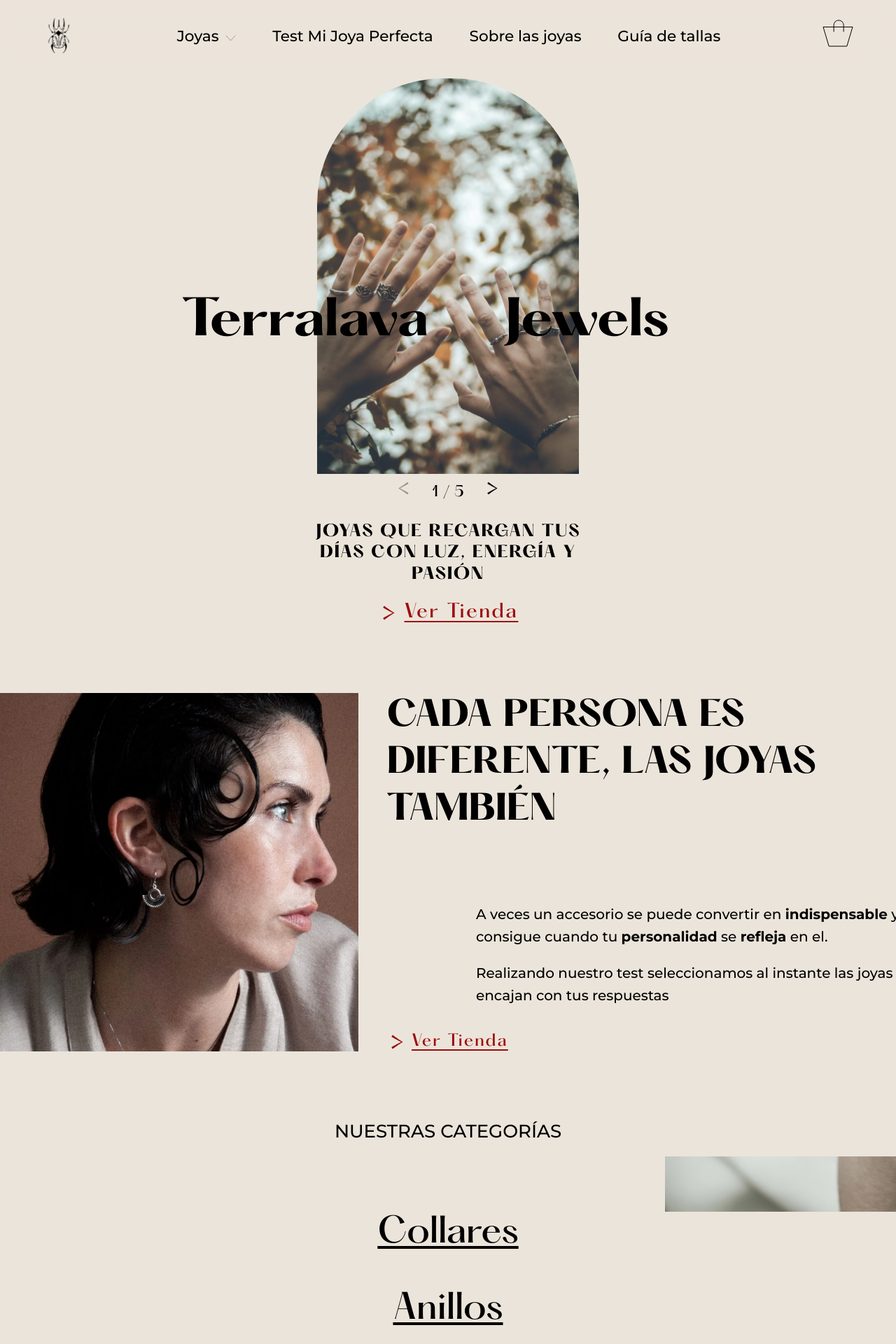
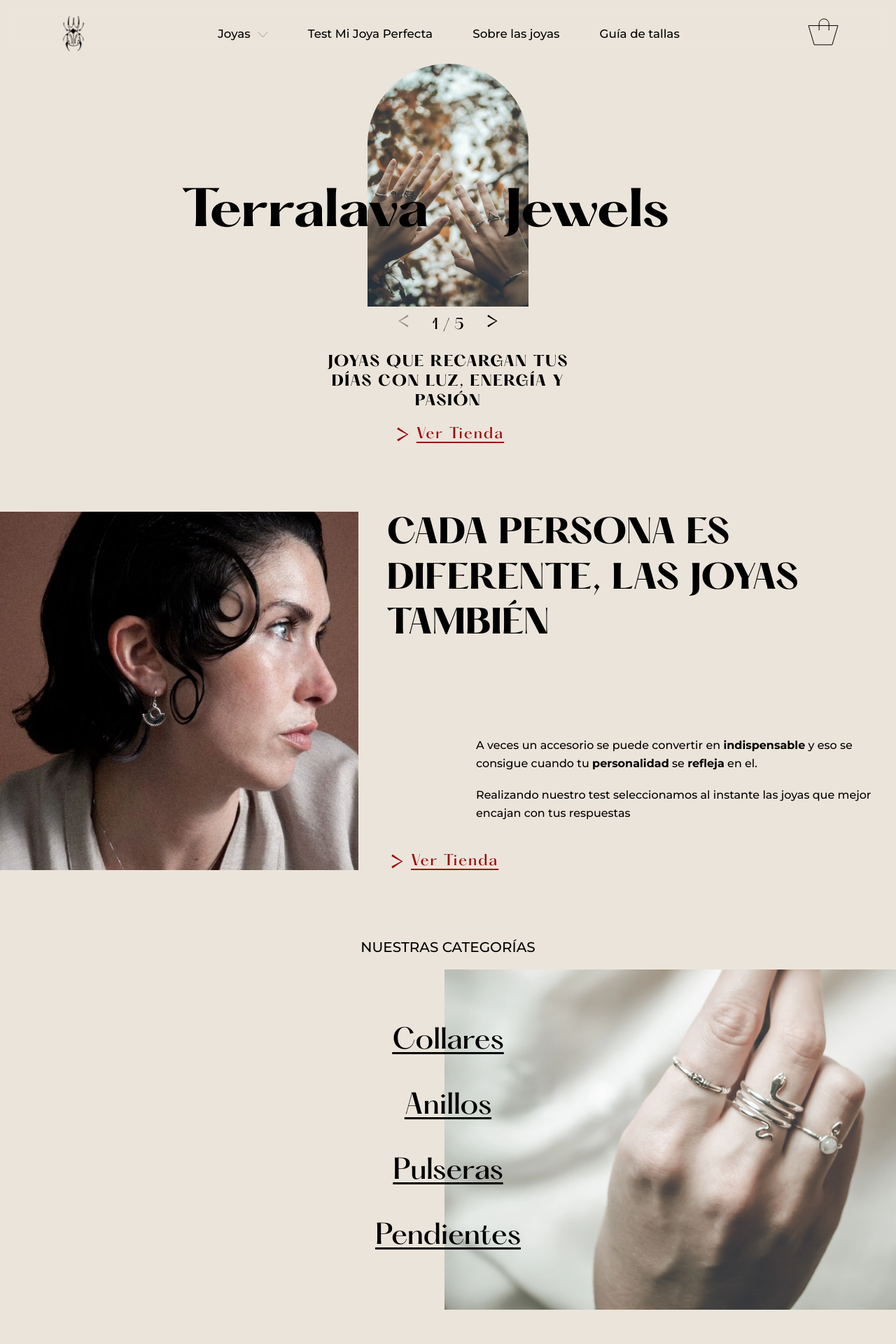
Before and after one commit to Binca-SA/terralava-beta, a PHP site: page / in a window 1280 px wide. Shown: the top 1920 px of the page at 70% size. Run offline with PHP 8.4, Linux system fonts and the light colour scheme; data that the repository does not hold is empty; grey boxes are pictures that could not be loaded.

Commit message:
resizing fonts

```diff
--- a/css/main.css
+++ b/css/main.css
@@ -160,7 +160,7 @@ body {
   .containter-topbar {
     padding-top: 1.2em;
     height: 80px;
-    font-size: 18px;
+    font-size: 14px;
   }
 
   .container-logo {
@@ -174,6 +174,9 @@ body {
   }
 
   .menu {
+    -webkit-column-gap: 1.2em;
+       -moz-column-gap: 1.2em;
+            column-gap: 1.2em;
     background: none;
     margin-left: 0;
     display: -webkit-box;
@@ -217,7 +220,7 @@ body {
 }
 .cta-buttoms {
   color: #9D0B0B;
-  font-size: 22px;
+  font-size: 20px;
   font-weight: 500;
   letter-spacing: 0.1em;
   text-decoration: underline;
@@ -493,8 +496,8 @@ body {
 
   .swiper {
     margin-top: 0;
-    width: calc(20.6em *1.3);
-    height: calc(31em *1.3);
+    width: calc(20.6em *.8);
+    height: calc(31em *.8);
   }
 
   .swiper-button-next {
@@ -578,10 +581,9 @@ body {
     margin-top: -2em;
   }
   .intro-home__title {
-    margin-top: -2em;
     margin-bottom: 1em;
-    width: 380px;
-    font-size: 22px;
+    width: 350px;
+    font-size: 20px;
   }
   .intro-home__cta {
     margin-top: 6em;
@@ -625,13 +627,16 @@ body {
 }
 
 /*SECTION LINKS TO THE SHOP*/
-.section-linksShop {
+.section-links {
   background-image: url("../images/home/backgroundLinks.webp");
   background-repeat: no-repeat;
   background-size: contain;
   background-position: right;
   -o-object-fit: contain;
      object-fit: contain;
+}
+
+.section-linksShop {
   display: -webkit-box;
   display: -ms-flexbox;
   display: flex;
@@ -724,22 +729,26 @@ body {
   .section-miJoyaPerfecta__title {
     color: black;
     position: inherit;
-    font-size: 48px;
+    font-size: 46px;
     margin-top: 0;
     margin-right: 3em;
     margin-left: 0;
     width: 750px;
   }
   .section-miJoyaPerfecta__description {
+    font-size: 16px;
     margin-left: 128px;
     -ms-flex-item-align: end;
         -ms-grid-row-align: end;
         align-self: end;
+    width: 600px;
   }
   .section-miJoyaPerfecta__description-2 {
+    font-size: 16px;
     margin-top: 20px;
     margin-left: 128px;
     margin-bottom: 0;
+    width: 600px;
     -ms-flex-item-align: end;
         -ms-grid-row-align: end;
         align-self: end;
@@ -762,6 +771,12 @@ body {
     grid-template-rows: 1fr 0.25fr 0.25fr 0.25fr;
   }
 
+  .section-links {
+    background-size: 69%;
+    background-repeat: no-repeat;
+    background-position: 160% 100%;
+  }
+
   .section-linksShop {
     background-position: 950px -1457px;
     background-size: 80%;
@@ -770,12 +785,12 @@ body {
     width: 50%;
   }
   .section-linksShop__title {
-    font-size: 26px;
+    font-size: 20px;
   }
   .section-linksShop__container-links__item {
     margin-top: 0.2em;
     margin-bottom: 0.2em;
-    font-size: 48px;
+    font-size: 38px;
   }
 }
 /*SECTION VALUES*/
@@ -997,7 +1009,7 @@ body {
 
   .intro-home__cta {
     margin: 0;
-    font-size: 26px;
+    font-size: 20px;
   }
 }
 @media (min-width: 700px) {
--- a/js/sections/imagenes.js
+++ b/js/sections/imagenes.js
@@ -3,7 +3,7 @@ const listOfImages = [
     {desc: 'Pendientes de plata de primera ley con forma de serpiente, perfectos para el lóbulo alto de la oreja ', name:'Pendientes Caeli', price:'12€', alt:'', img:'../images/test/imagen2.webp'},
     {desc: 'Pendientes con turquesa. La turquesa te ofrece bienestar al cuerpo y espíritu, considerada como amuleto desde tiempos remotos.', name:'Pendientes Naal', price:'18€', alt:'', img:'../images/test/imagen3.webp'},
     {desc: 'Pendientes de playa de primera ley 925 con detalles florales en su interior.', name: 'Pendientes Maeve', price:'19.50€', alt:'', img:'../images/test/imagen4.webp'},
-    {desc: 'Pulsera elástica de plata de primera ley con piedra de ojo de tigre. La piedra del ojo de tigre es considerada la piedra de la libertad. Carga de nergía positiva, protege frente a las malas vibraciones y ayuda con mantener el equilibrio de las emociones como el miedo, la ansiedad o la toma de decisiones. Muy utilizada durante siglos en la medicicina tradicional china', name:'Pulsera Alanis', price:'27€', alt:'', img:'../images/test/imagen5.webp'},
+    {desc: 'Pulsera elástica de plata de primera ley con piedra de ojo de tigre. La piedra del ojo de tigre es considerada la piedra de la libertad.', name:'Pulsera Alanis', price:'27€', alt:'', img:'../images/test/imagen5.webp'},
     {desc: 'Anillo de plata de primera ley con piedra lunar.', name:'Anillo Dian', price:'23€', alt:'', img:'../images/test/imagen6.webp'},
     {desc: 'Anillo de plata de primera ley con diseño de cabezas de serpeinte.', name: 'Anillo Hal', price:'23€', alt:'', img:'../images/test/imagen7.webp'},
     {desc: 'Colgante de plata de primera ley con forma de atrapasueños.', name: 'Colgante Enya', price:'20€', alt:'', img:'../images/test/imagen8.webp'},
--- a/php/home.php
+++ b/php/home.php
@@ -22,8 +22,9 @@
         </div>
     </section>
 
-    <section class="section-links section-margin-top">
-        <p class="section-linksShop__title">NUESTRAS CATEGORÍAS</p>
+    <section class="section-margin-top">
+    <p class="section-linksShop__title">NUESTRAS CATEGORÍAS</p>
+    <div class="section-links">
         <!-- <img class="section-linksShop__img" src="<?php echo $path; ?>images/home/backgroundLinks.webp" alt=""> -->
         <div class="section-linksShop">
             <div class="section-linksShop__container-titleLinks">
@@ -35,6 +36,7 @@
                 </ul>
             </div>
         </div>
+    </div>
     </section>
     <!-- <img class="section-linksShop__img" src="<?php echo $path; ?>images/home/backgroundLinks.webp" alt="hand with rings holding a flower"> -->
 
--- a/sass/components/_buttons.scss
+++ b/sass/components/_buttons.scss
@@ -1,7 +1,7 @@
 .cta-buttoms{
     color: $cta-color;
         font: {
-            size: 22px;
+            size: 20px;
             weight: 500;
         }
         letter-spacing: .1em;
--- a/sass/layout/_footer.scss
+++ b/sass/layout/_footer.scss
@@ -11,6 +11,7 @@
             font-family: $headers;
             font-size: 30px;
             line-height:145.5% ;
+            width: 85vw;
             margin: {
                 top: 0;
                 bottom:$atom-margin-icons;
@@ -24,6 +25,7 @@
             align-items:center ;
             align-content: space-between;
             gap: $atom-margin-icons;
+            width: 50vw;
             &__input{
                 background: none;
                 border:none;
@@ -52,8 +54,9 @@
     &__cookies-container{
         display: flex;
         flex-direction: row;
+        justify-content: space-around;
         align-items: center;
-        gap: $molecule-margin;
+        gap: 3em;
     }
 
 }
--- a/sass/layout/_navigation.scss
+++ b/sass/layout/_navigation.scss
@@ -118,7 +118,7 @@
     .containter-topbar{
         padding-top:$atom-margin ;
         height: 80px;
-        font-size: 18px;
+        font-size: 14px;
     }
     .container-logo{
         order:-1;
@@ -127,6 +127,7 @@
         display: none;
     }
     .menu{
+        column-gap: $atom-margin;
         background:none;
         margin-left: 0;
         display: flex;
--- a/sass/utilities/_mixins.scss
+++ b/sass/utilities/_mixins.scss
@@ -30,7 +30,7 @@
         right: $exterior-margen;
         bottom: $molecule-margin;
     }
-    font-size:$p-desk ;
+    // font-size:$p-desk ;
     line-height: 160.5%;
 }
 @mixin containers-values{
--- a/sass/variables/_tipografia.scss
+++ b/sass/variables/_tipografia.scss
@@ -45,11 +45,11 @@ $p-footer:10px;
 //FONT SIZE DESKTOP//
 $h1-desk: 68px;
 $h2-desk: 26px;
-$h3-desk: 48px;
+$h3-desk: 46px;
 $h5-desk:38px;
 $h6-desk:64px;
 $p-desk:18px;
 $p-price:16px;
-$p-desk-bold:20px;
+$p-desk-bold:16px;
 $cta-desk:26px;
 $p-footer-desk:24px;
--- a/sass/views/_home.scss
+++ b/sass/views/_home.scss
@@ -153,8 +153,8 @@
         }
         .swiper {
             margin-top: 0;
-            width: calc(20.6em *1.3);
-            height: calc(31em *1.3);
+            width: calc(20.6em *.8);
+            height: calc(31em *.8);
         }
         .swiper-button-next{
             grid-column: 2/3;
@@ -179,8 +179,8 @@
 @media (min-width:2000px){
     .swiper {
         margin-top: 0;
-        width: calc(20.6em *2);
-        height: calc(31em *2);
+        width: calc(20.6em *1.1);
+        height: calc(31em 1.1);
     }
 }
 /*HOME-CTA INTRO*/
@@ -217,12 +217,12 @@
 
         &__title{
             margin: {
-                top: -2em;
+
                 bottom: 1em;
             }
             // position: absolute;
-            width: 380px;
-            font-size: 22px;
+            width: 350px;
+            font-size: 20px;
         }
         &__cta{
             margin-top: 6em;
@@ -275,14 +275,15 @@
 }
 
 /*SECTION LINKS TO THE SHOP*/
-
-.section-linksShop{
+.section-links{
     background-image: url('../images/home/backgroundLinks.webp');
     // background-size: 70%;
     background-repeat: no-repeat;
     background-size: contain;
     background-position: right;
     object-fit: contain;
+}
+.section-linksShop{
     display: flex;
     justify-content: center;
     flex-direction: column;
@@ -359,15 +360,19 @@
             // width: 550px;
         }
         &__description{
+            font-size: $p-desk-bold;
             margin-left: $section-margin-desk;
             // width: 500px;
             align-self:end ;
+            width: 600px;
         }
         &__description-2{
+            font-size: $p-desk-bold;
             margin-top: $atom-margin-desk;
             // width: 500px;
             margin-left: $section-margin-desk;
             margin-bottom: 0;
+            width: 600px;
             align-self:end ;
         }
         &__cta{
@@ -383,11 +388,11 @@
         margin-right: $exterior-margen-desk;
         grid-template-rows: 1fr .25fr .25fr .25fr;
     }
-    // .section-linksShop{
-    //     background-size: 69%;
-    //     background-repeat: no-repeat;
-    //     background-position: 160% 100%;
-    // }
+    .section-links{
+        background-size: 69%;
+        background-repeat: no-repeat;
+        background-position: 160% 100%;
+    }
     .section-linksShop{
         background-position: 950px -1457px;
         background-size: 80%;
@@ -395,14 +400,14 @@
             width: 50%;
         }
         &__title{
-            font-size: $cta-desk;
+            font-size: 20px;
         }
         &__container-links__item{
             margin: {
                 top: .2em;
                 bottom: .2em;
             }
-            font-size: $h3-desk;
+            font-size: $h5-desk;
         }
     }
 }
@@ -531,7 +536,7 @@
     }
     .intro-home__cta{
         margin: 0;
-        font-size:$cta-desk ;
+        font-size:20px ;
     }
 }
 @media (min-width:700px){
--- a/sass/views/_imagesTest.scss
+++ b/sass/views/_imagesTest.scss
@@ -32,7 +32,7 @@
     &__namedesc{
         font-weight: 400;
         line-height: 25px;
-        font-size: $p-desk;
+        font-size: 1em;
     }
 }
 @media only screen and (min-width : 900px){
@@ -55,7 +55,7 @@
             width: 100%;
         }
         &__nameResult{
-            font-size: $p-desk-bold;
+            font-size: $p-desk;
             font-weight: 500;
         }
         &__nameprice{
--- a/sass/views/_test.scss
+++ b/sass/views/_test.scss
@@ -95,10 +95,16 @@
     gap: 2em;
 
     &__container-inputs{
+        cursor: pointer;
         border: 1.5px solid black;
         border-radius: 4px;
         width: 160px;
         height: 160px;
+        &:hover{
+            box-shadow: -2px 2px 12px 9px #EBE4DA;
+            background-color: $background-color;
+            border: $background-color;
+        }
         &:active{
             box-shadow: -2px 2px 12px 9px #EBE4DA;
             background-color: $background-color;
@@ -134,9 +140,9 @@
     .container-header-test{
         row-gap: 2em;
         align-content:center ;
-        &__title-test{
-            margin-top: 5em;
-        }
+        // &__title-test{
+        //     // margin-top: 5em;
+        // }
         &__start-test{
             font-size: $cta-desk;
             font-weight:400;
@@ -147,21 +153,23 @@
     }
     .test-form__question{
         &__text{
-            font-size: $h3;
+            font-size: $p-footer-desk;
         }
     }
     .container-both-questions{
+
         &__container-inputs{
+            justify-content: center;
             display: flex;
             flex-direction: column;
             align-content: center;
             // justify-content: center;
-            width: 270px;
-            height: 270px;
+            width: 220px;
+            height: 220px;
 
         }
         &__answers{
-            font-size: 20px;
+            font-size: 18px;
             margin: {
                 left: $atom-margin;
                 right: $atom-margin;
@@ -169,10 +177,10 @@
         }
     }
     .number-question{
-        font-size: $h3-desk;
+        font-size: $h5-desk;
     }
     .pYes, .pNo{
         // flex: .5;
-        font-size: 2em;
+        font-size: 1.5em;
     }
 }
```
Also changed, not shown: other parts of css/main.css (+28 -20 lines).
